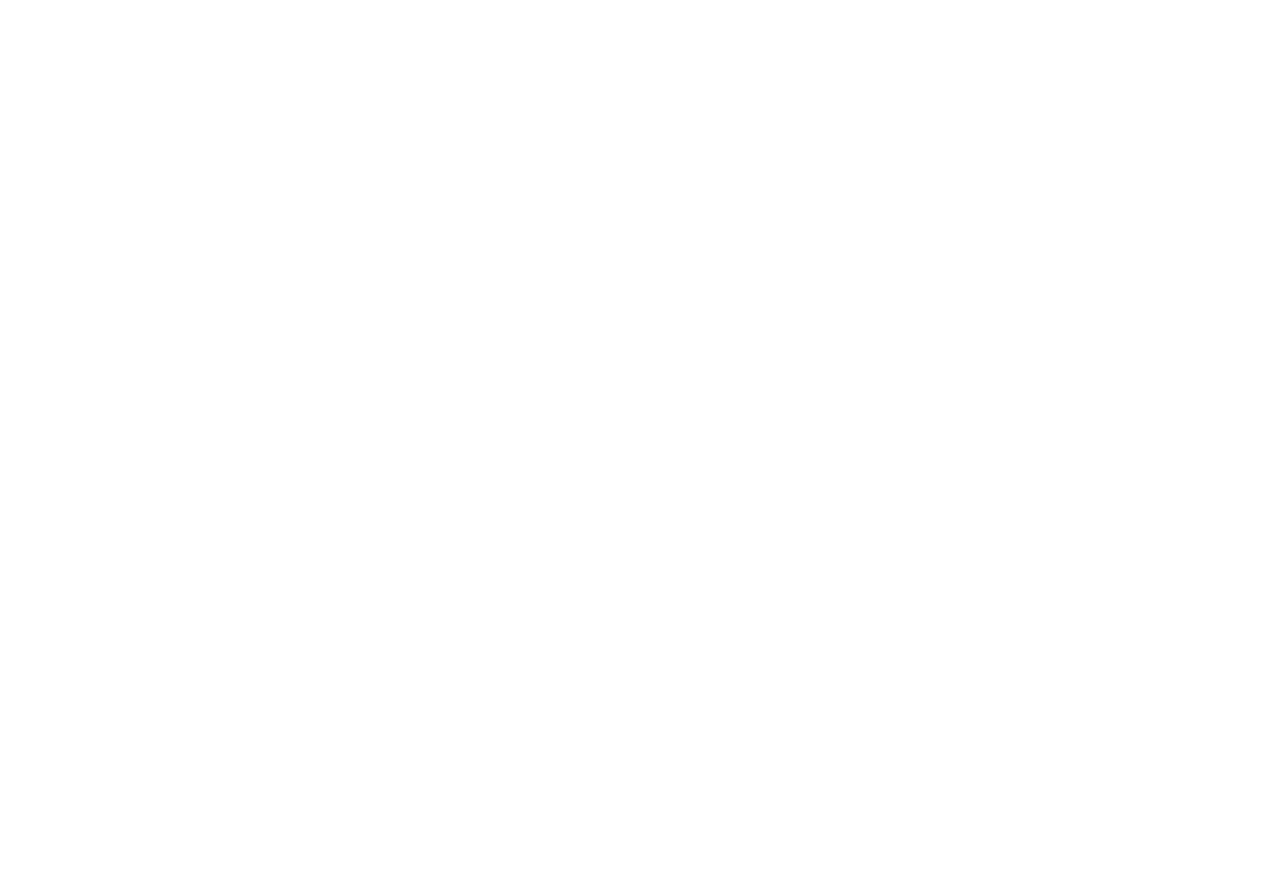
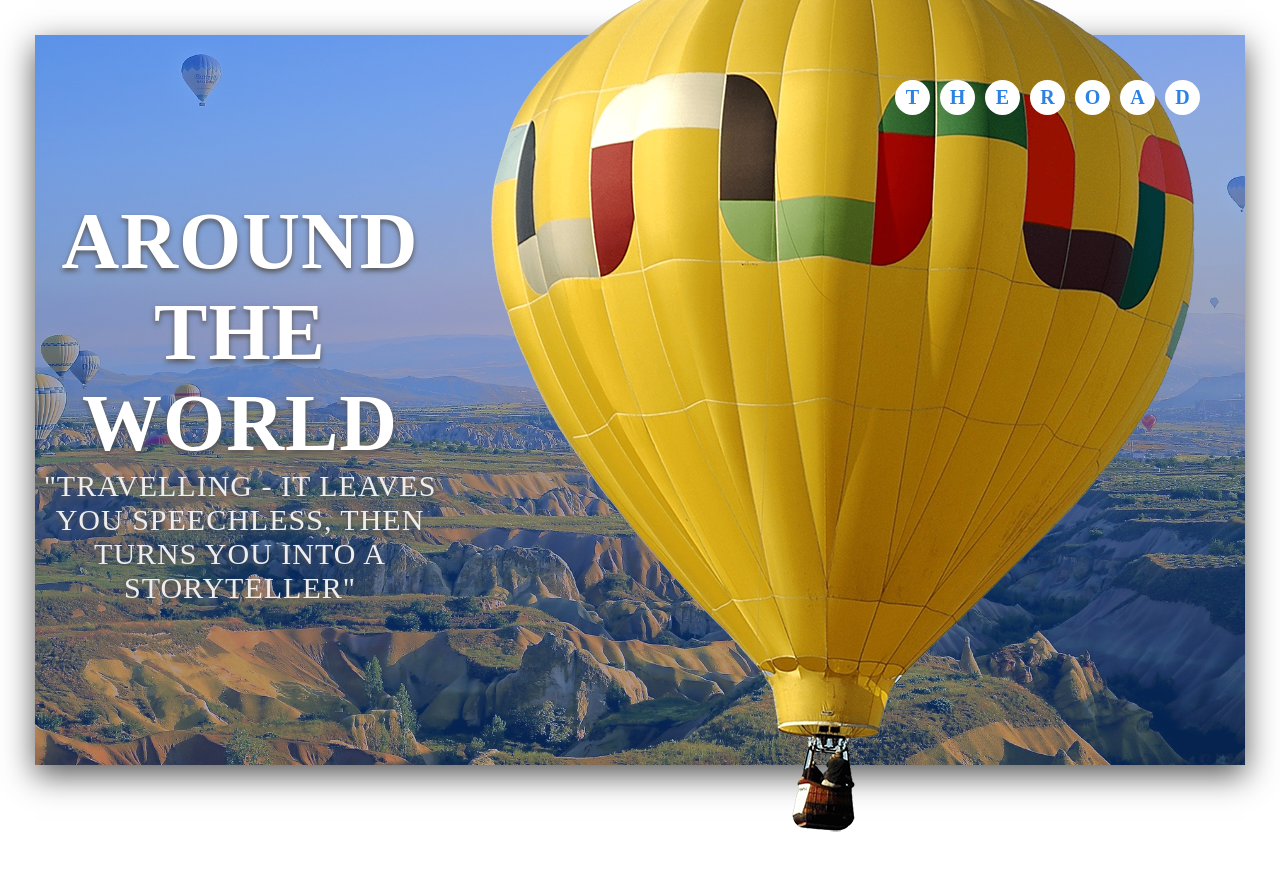
Before and after one commit to TaiwoOluwaseyi/The-Road, a plain HTML site: page index.html in a window 1280 px wide. Before the commit the page ends 800 px from the top, so only its background shows below. Drawn offline with Linux system fonts and the light colour scheme.

Commit message:
another commit

```diff
--- a/index.html
+++ b/index.html
@@ -1,15 +1,40 @@
 <!DOCTYPE html>
 <html lang="en">
   <head>
-  <meta charset="UTF-8">
-  <meta http-equiv="X-UA-Compatible" content="IE=edge">
-  <meta name="viewport" content="width=device-width, initial-scale=1.0">
-  <link rel="stylesheet" href="./style.css">
+    <meta charset="UTF-8" />
+    <meta http-equiv="X-UA-Compatible" content="IE=edge" />
+    <meta name="viewport" content="width=device-width, initial-scale=1.0" />
+    <link rel="stylesheet" href="./style.css" />
     <title>The Road</title>
   </head>
   <body>
-
-
+    <div class="container">
+      <header class="header center">
+        <div class="header-text">
+          <h1 class="heading">Around The World</h1>
+          <p class="header-paragraph">
+            "Travelling - It Leaves you speechless, then turns you into a
+            storyteller"
+          </p>
+        </div>
+        <img
+          src="./images/air-balloon.png"
+          alt="Header Image"
+          class="header-image"
+        />
+        <div class="logo">
+          <h1>
+            <span class="center">T</span>
+            <span class="center">H</span>
+            <span class="center">E</span>
+            <span class="center">R</span>
+            <span class="center">O</span>
+            <span class="center">A</span>
+            <span class="center">D</span>
+          </h1>
+        </div>
+      </header>
+    </div>
 
     <script src="./script.js"></script>
   </body>
--- a/style.css
+++ b/style.css
@@ -25,3 +25,81 @@ html {
   justify-content: center;
   align-items: center;
 }
+
+.container {
+  background-color: var(--secondary-color);
+  margin: 3.5rem;
+  box-shadow: 0 1rem 3rem var(--grey-color);
+}
+
+.header {
+  width: 100%;
+  height: calc(100vh - 7rem);
+  background: linear-gradient(rgba(18, 113, 255, 0.5), rgba(18,113, 255, 0.3)), url(./images/header-bg.jpg) center no-repeat;
+  background-size: cover;
+  position: relative;
+}
+
+.header-text {
+  text-align: center;
+  text-transform: uppercase;
+  letter-spacing: 0.1rem;
+  text-shadow: 0 0.3rem 0.5rem var(--grey-color);
+}
+
+.heading {
+  font-size: 8rem;
+  color: var(--white-color)
+}
+
+.header-paragraph {
+  font-size: 3rem;
+  font-weight: 500;
+  color: var(--secondary-color);
+  max-width: 70rem;
+  margin: auto;
+}
+
+.logo {
+  position: absolute;
+  top: 4rem;
+  right: 4rem;
+}
+
+.logo h1 {
+  display: flex;
+}
+
+.logo h1 span {
+  font-size: 2rem;
+  font-weight: 900;
+  color: var(--primary-color);
+  text-transform: uppercase;
+  background-color: var(--white-color);
+  width: 3.5rem;
+  height: 3.5rem;
+  margin: 0.5rem;
+  border-radius: 50%;
+}
+
+.logo h1 span:nth-child(1){
+  animation: drop-letters 5s 0.1s infinite;
+}
+
+@keyframes drop-letters {
+  0% {
+    transform: translateY(0);
+  }
+   10% {
+    transform: translateY(0);
+  }
+   15% {
+    transform: translateY(-100%);
+  }
+   20% {
+    transform: translateY(0);
+  }
+   100% {
+    transform: translateY(0);
+  }
+}
```
Lines whose indentation alone changed are shown as unchanged.
